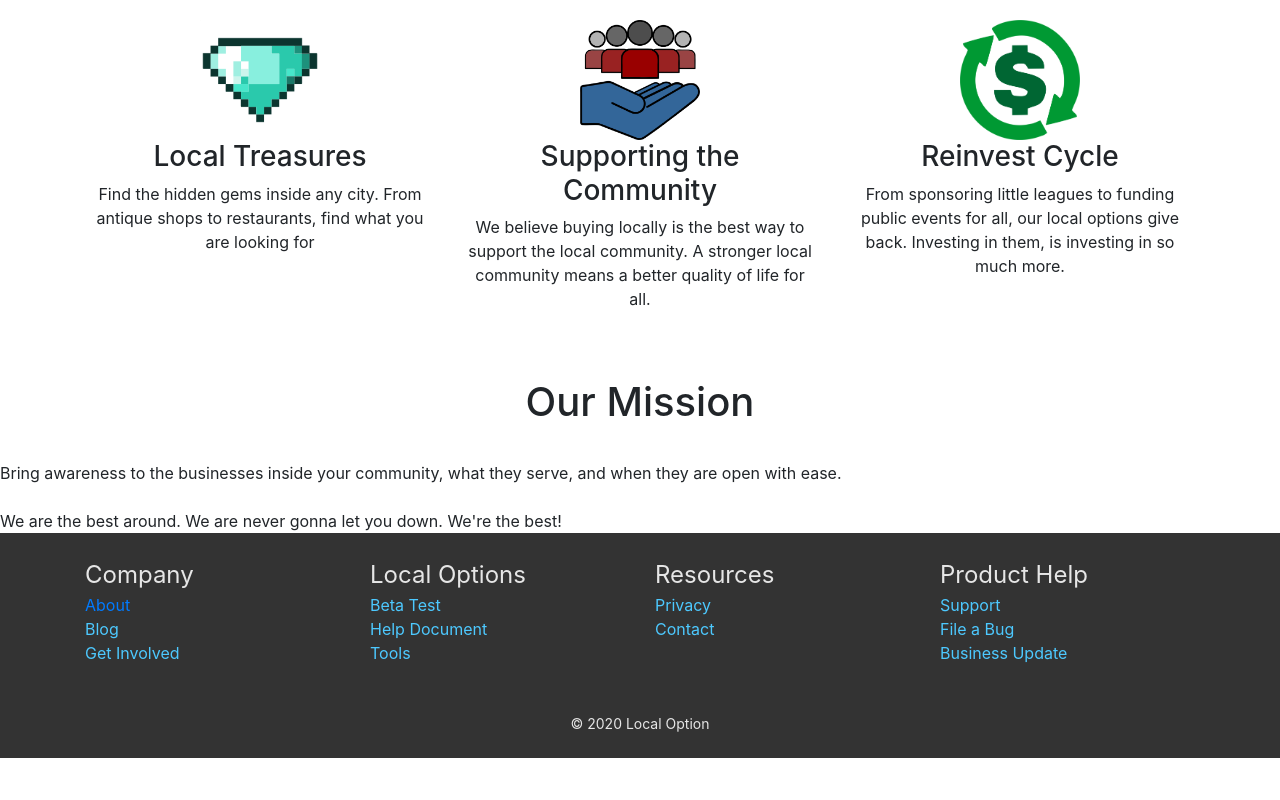
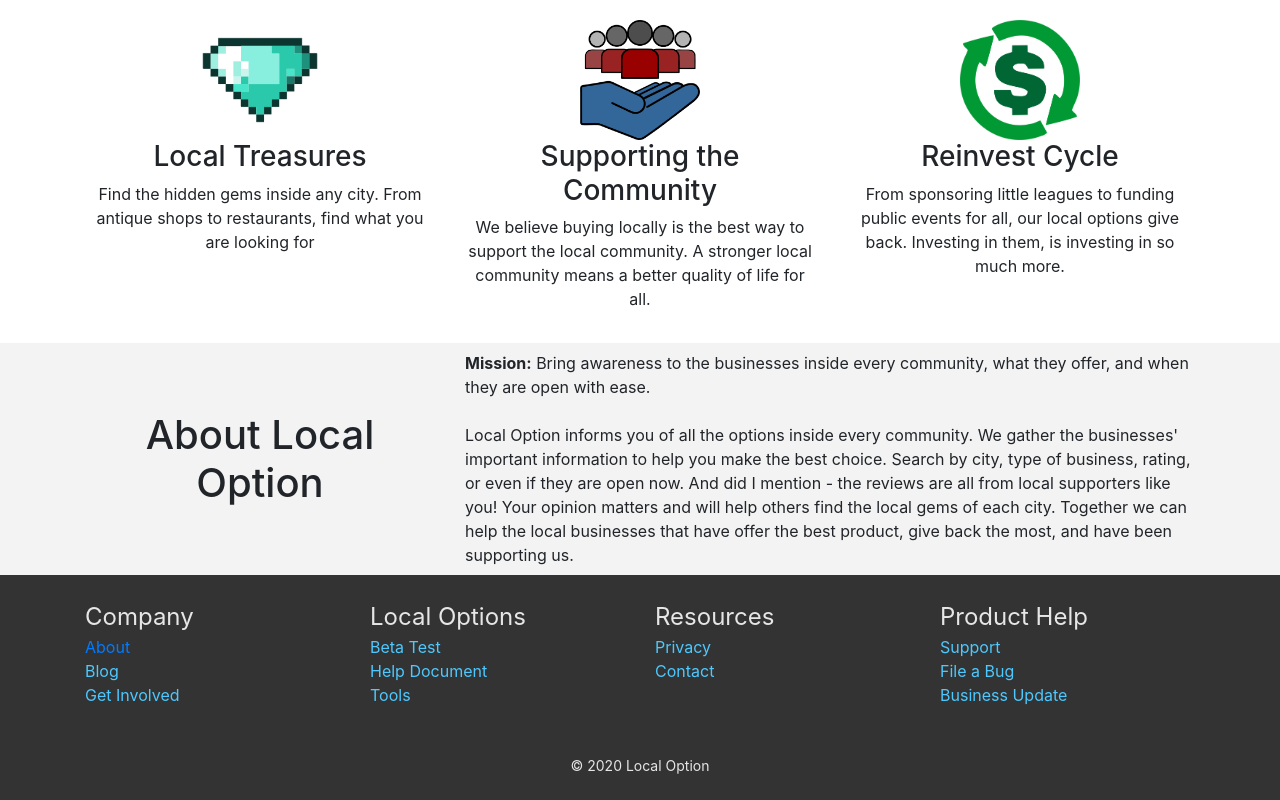
Before and after one commit to Aplank14/stc, a React (Create React App) app: page / in a window 1280 px wide. Shown: the part 851-1651 px from the top of the page. Before the commit the page ends 1609 px from the top, so only its background shows below. Built offline with nearby package versions, Linux system fonts and the light colour scheme.

Commit message:
Background Color CSS Grey
Added bgGrey CSS

```diff
--- a/src/App.css
+++ b/src/App.css
@@ -203,3 +203,7 @@ a.dropdown-toggle {
 .verticalcenter {
   vertical-align: middle;
 }
+
+.bgGrey {
+  background-color: #eeeeeead;
+}
--- a/src/components/Home.js
+++ b/src/components/Home.js
@@ -86,15 +86,28 @@ export default function Home() {
       </Container>
       <br />
 
+<div className="bgGrey">
+    <Container className="py-2">
+      <Row>
+      <Col lg={4} sm={12} className="my-auto">
       <h1 align="center" className="titleMargin">
-        Our Mission
+        About Local Option
       </h1>
+      </Col>
+
+      <Col lg={8} sm={12} className="my-auto">
       <div>
-        Bring awareness to the businesses inside your community, what they serve, and when
+        <b>Mission:</b> Bring awareness to the businesses inside every community, what they offer, and when
         they are open with ease.
       </div>
       <br></br>
-      <div>We are the best around. We are never gonna let you down. We're the best!</div>
+      <div>Local Option informs you of all the options inside every community. We gather the businesses' important information to help you make the best choice. Search by city, type of business, rating, or even if they are open now. And did I mention - the reviews are all from local supporters like you! Your opinion matters and will help others find the local gems of each city. Together we can help the local businesses that have offer the best product, give back the most, and have been supporting us.</div>
+      </Col>
+      </Row>
+      </Container>
     </div>
+
+    </div>
+
   )
 }
```
